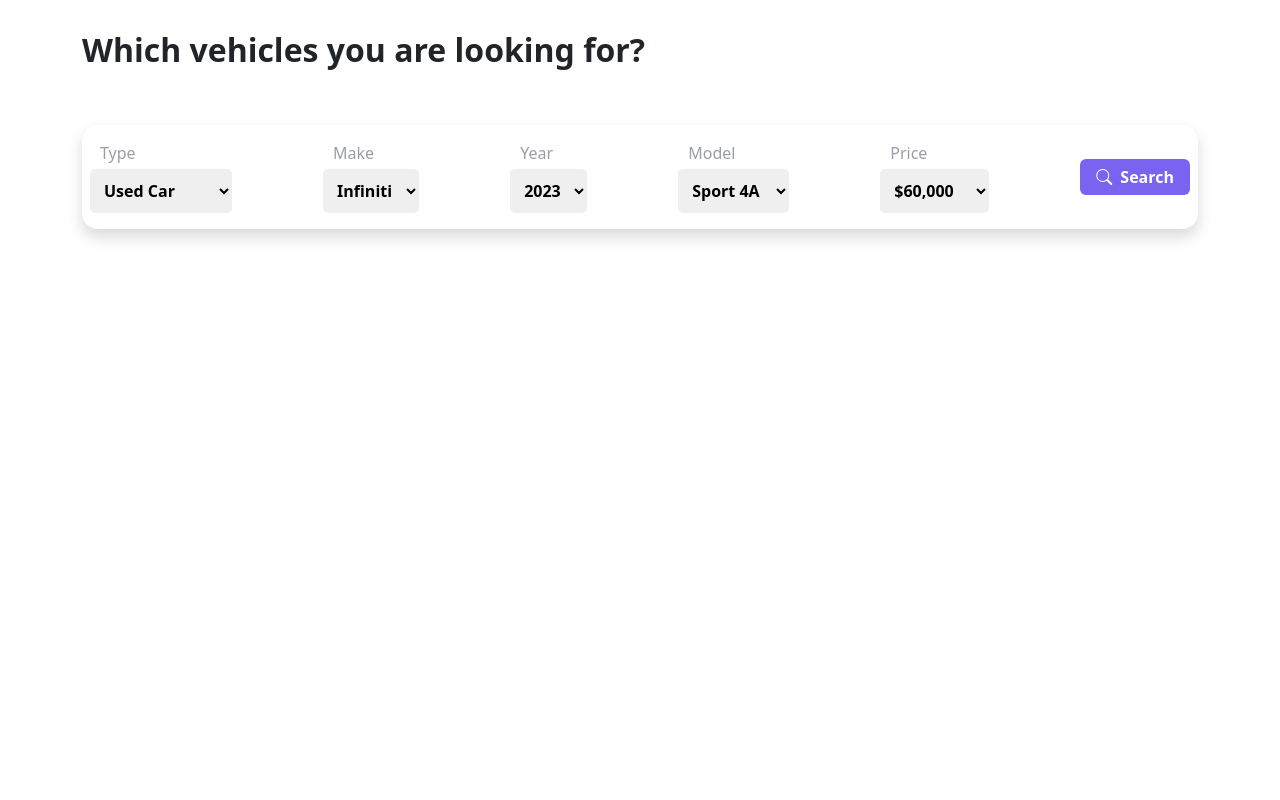
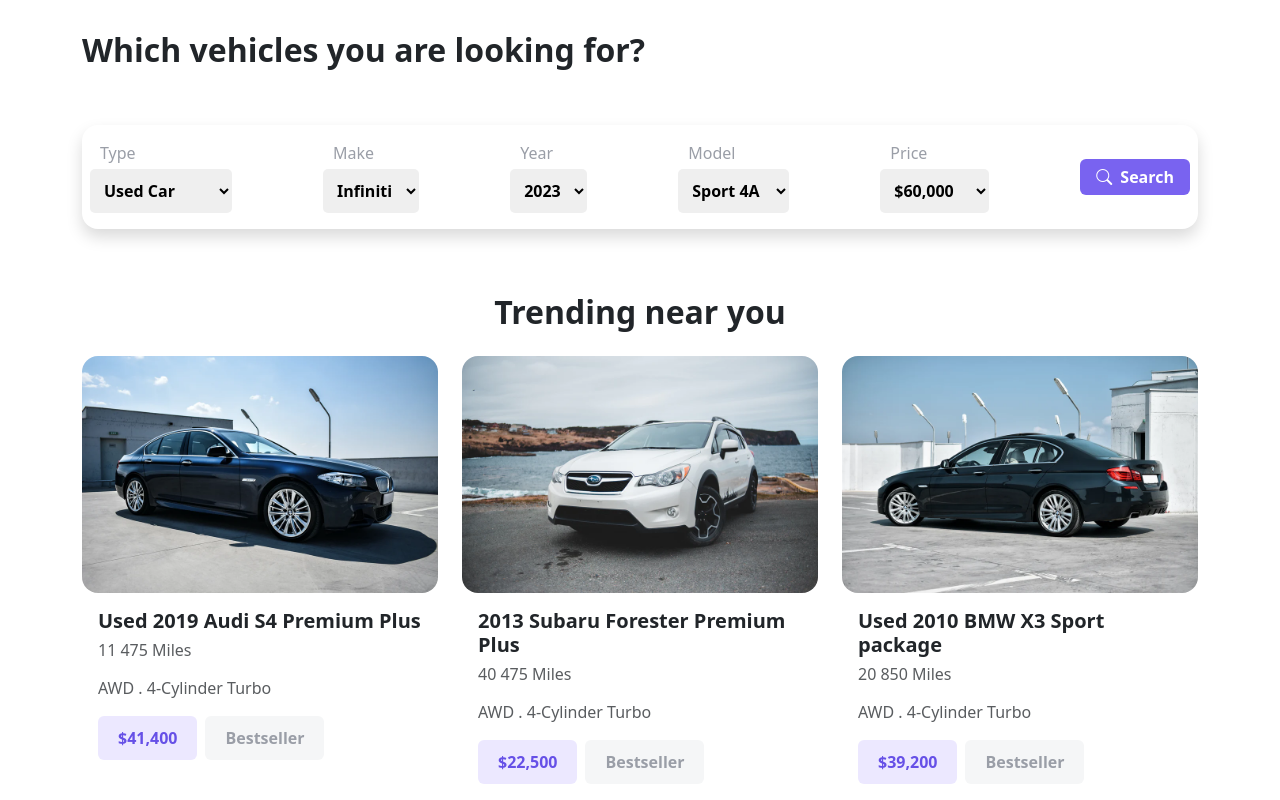
Before and after one commit to mominul-islam45/car-business-react-bootstrap, a React (Vite) app: page / in a window 1280 px wide. Shown: the part 835-1635 px from the top of the page. Before the commit the page ends 1112 px from the top, so only its background shows below. Built offline with nearby package versions, Linux system fonts and the light colour scheme.

Commit message:
Tranding section added

```diff
--- a/src/App.css
+++ b/src/App.css
@@ -76,3 +76,38 @@
         background-color: #7963F0 !important;
     }
 }
+
+
+.card{
+    height: 400px !important;
+
+    & .btn-1{
+        background-color: #ece8ff ;
+        border: none;
+        color: #6650e7;
+        font-weight: bold;
+        padding: 10px 20px;
+
+        &:hover{
+            background-color: #6650e7;
+        }&:active{
+            background-color: #7963F0;
+        }
+    }
+    & .btn-2{
+        background-color: #F5F6F7 ;
+        border: none;
+        color: #9A9EA7;
+        font-weight: bold;
+        padding: 10px 20px;
+
+        &:hover{
+            background-color: #e6e6e6;
+            color: #9A9EA7;
+        }
+        &:active{
+            background-color:#F5F6F7 !important;
+            color: #9A9EA7 !important;
+        }
+    }
+}
--- a/src/App.jsx
+++ b/src/App.jsx
@@ -5,6 +5,7 @@
 import Navbar from './Components/Navbar';
 import Hero from './Components/Hero';
 import Filter from './Components/Filter';
+import Trending from './Components/Trending';
 
 function App() {
 
@@ -13,6 +14,7 @@
       <Navbar/>
       <Hero/>
       <Filter/>
+      <Trending/>
     </>
   )
 }
--- a/src/Components/Trending.jsx
+++ b/src/Components/Trending.jsx
@@ -0,0 +1,60 @@
+import React from 'react'
+import {Card, Button} from 'react-bootstrap'
+
+const trending = [
+    {
+        img: 'imgs/audi-s4.png',
+        title: 'Used 2019 Audi S4 Premium Plus',
+        miles: '11 475 Miles',
+        transmission: 'AWD',
+        cylinder: '4-Cylinder Turbo',
+        price: '$41,400',
+        seller: 'Bestseller'
+    },
+    {
+        img: 'imgs/subaru-forester.png',
+        title: '2013 Subaru Forester Premium Plus',
+        miles: '40 475 Miles',
+        transmission: 'AWD',
+        cylinder: '4-Cylinder Turbo',
+        price: '$22,500',
+        seller: 'Bestseller'
+    },
+    {
+        img: 'imgs/bmw-x3.png',
+        title: 'Used 2010 BMW X3 Sport package',
+        miles: '20 850 Miles',
+        transmission: 'AWD',
+        cylinder: '4-Cylinder Turbo',
+        price: '$39,200',
+        seller: 'Bestseller'
+    }
+]
+
+function Trending() {
+  return (
+    <>
+        <div className=' container py-3'>
+            <h3 className='text-center fs-2 fw-bold pb-3'>Trending near you</h3>
+            <div className='d-flex flex-column flex-md-row justify-content-center align-items-stretch gap-4'>
+                {trending.map(({img, title, miles, transmission, cylinder, price, seller})=>(
+                    <Card className=' border-0 card'>
+                        <Card.Img src={img} className=' rounded-4'/>
+                        <Card.Body>
+                            <Card.Title className='fw-bold'>{title}</Card.Title>
+                            <Card.Subtitle className=' text-muted mt-1'>{miles}</Card.Subtitle>
+                            <Card.Text className=' text-muted mt-3'>{transmission} . {cylinder}</Card.Text>
+                            <div className='d-flex gap-2'>
+                                <Button className='btn-1'>{price}</Button>
+                                <Button className='btn-2'>{seller}</Button>
+                            </div>
+                        </Card.Body>
+                    </Card>
+                ))}
+            </div>
+        </div>
+    </>
+  )
+}
+
+export default Trending
```
